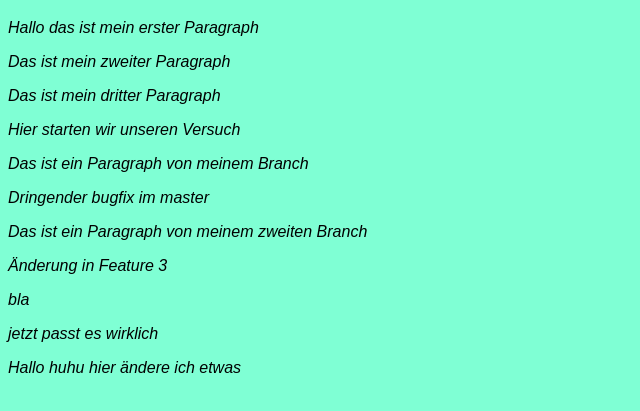
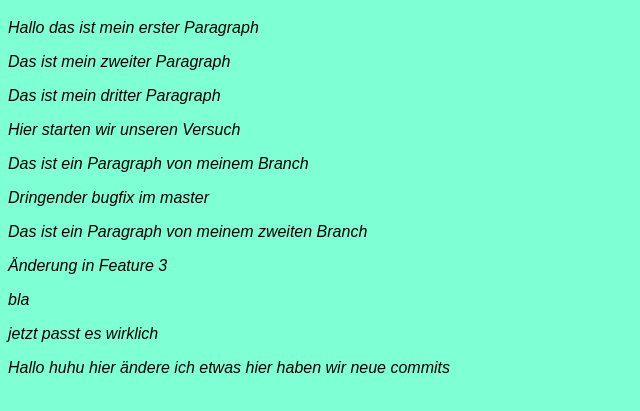
Before and after one commit to LauraLugbauer/APMG22025, a plain HTML site: page index.html in a window 1280 px wide. Shown: the part 61-472 px from the top of the page, without its empty margins (0-640 px from the left). Drawn offline with Linux system fonts and the light colour scheme.

```diff
--- a/index.html
+++ b/index.html
@@ -23,6 +23,7 @@
 Hallo huhu
 
 hier ändere ich etwas
+hier haben wir neue commits
 
 
 
```
